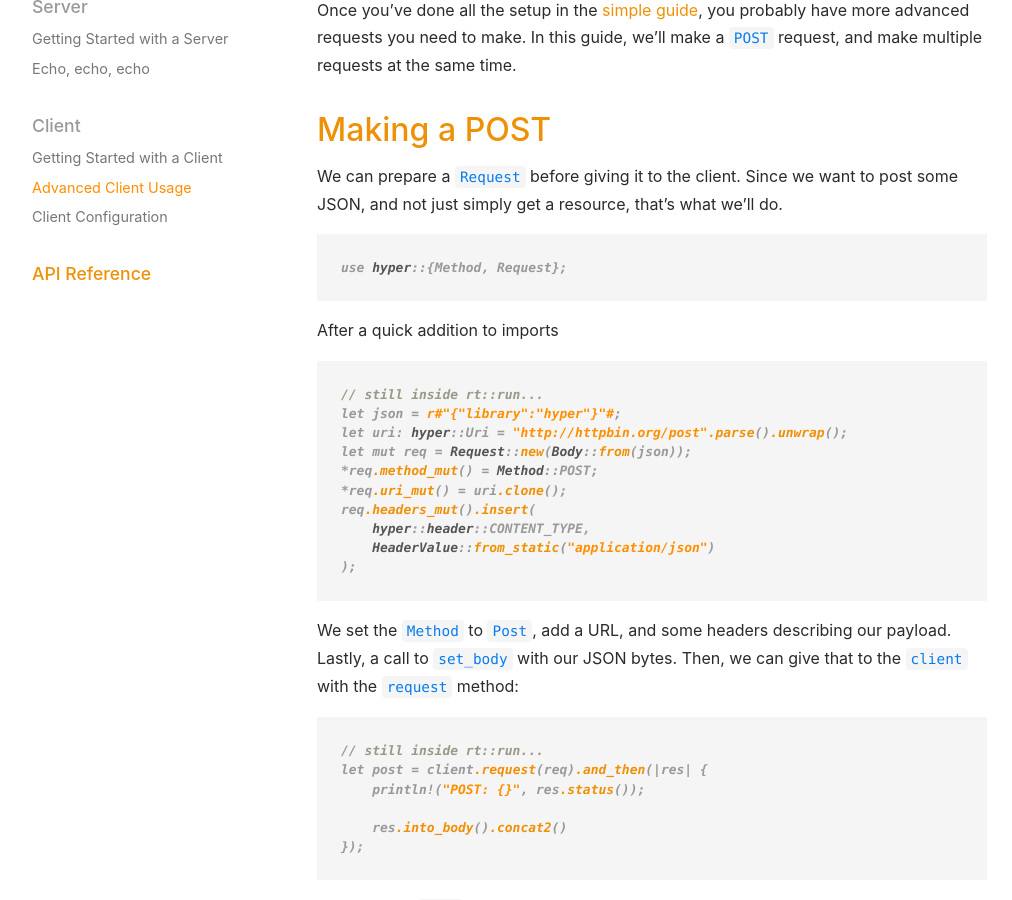
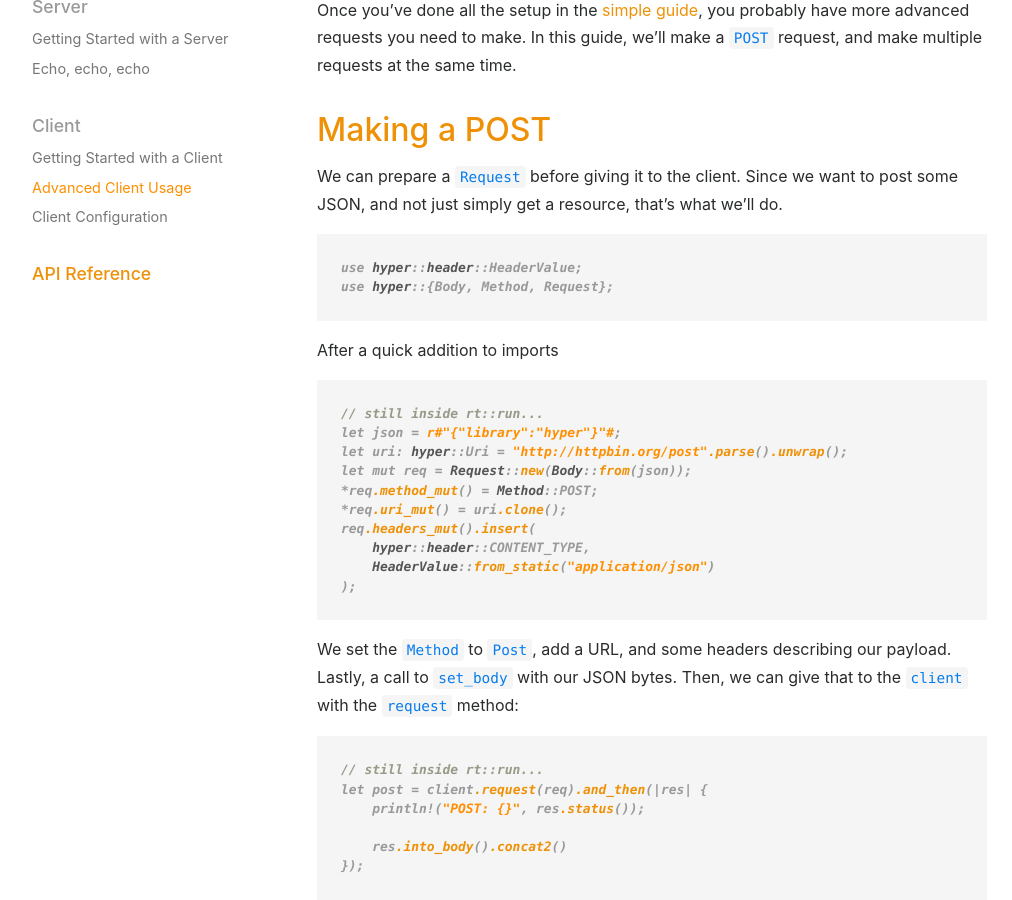
Before and after one commit to hyperium/hyperium.github.io, a Jekyll site: the page built from _guides/client/advanced.md, in a window 1280 px wide and 900 px high, scrolled down 301 px. Shown: the whole window, without its empty margins (53-1065 px from the left). Built offline with Jekyll 4.4.1, drawn with Linux system fonts in a browser that asks for light colours.

Commit message:
Added missing imports to advanced client documentation (#43)

````diff
--- a/_guides/client/advanced.md
+++ b/_guides/client/advanced.md
@@ -14,7 +14,8 @@ that's what we'll do.
 
 ```rust
 # extern crate hyper;
-use hyper::{Method, Request};
+use hyper::header::HeaderValue;
+use hyper::{Body, Method, Request};
 # fn main() {}
 ```
 
````
